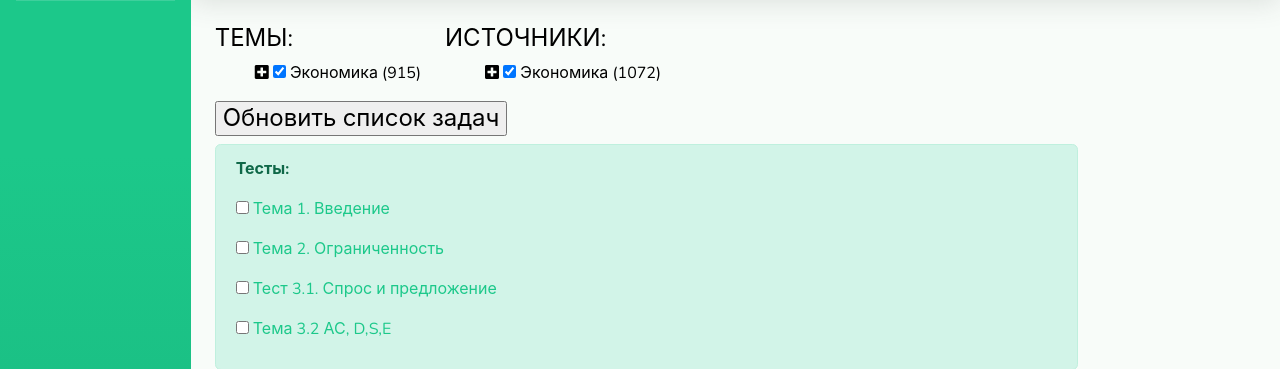
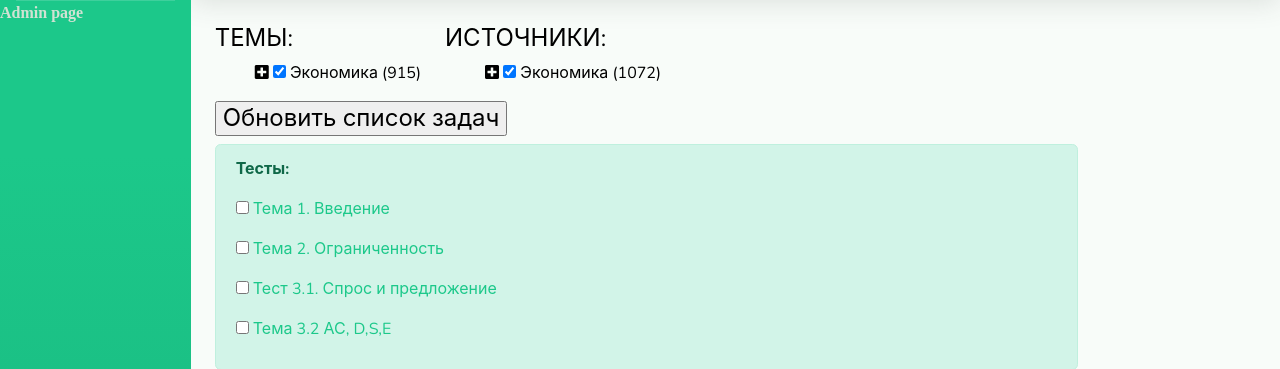
Before and after one commit to school-letovo/economics, a Django app: page / in a window 1280 px wide. Shown: the part 70-439 px from the top of the page. Run offline with Django 3.2, Linux system fonts and the light colour scheme; a user stored in the database is signed in; data comes from the database, SQL or seed files in the repository; data that the repository does not hold is empty; some libraries are stand-ins or nearby versions.

Commit message:
closed #172 /admin link

```diff
--- a/problems/templates/problems/sb/index_teacher.html
+++ b/problems/templates/problems/sb/index_teacher.html
@@ -52,6 +52,9 @@
     </li>
 
 </ul>
+{% endblock %}
+{% block sidebar%}
+<li><a class="fas text-gray-400" href="admin">Admin page</a></li>
 {% endblock %}
 {% block content %}
 <style>
```
